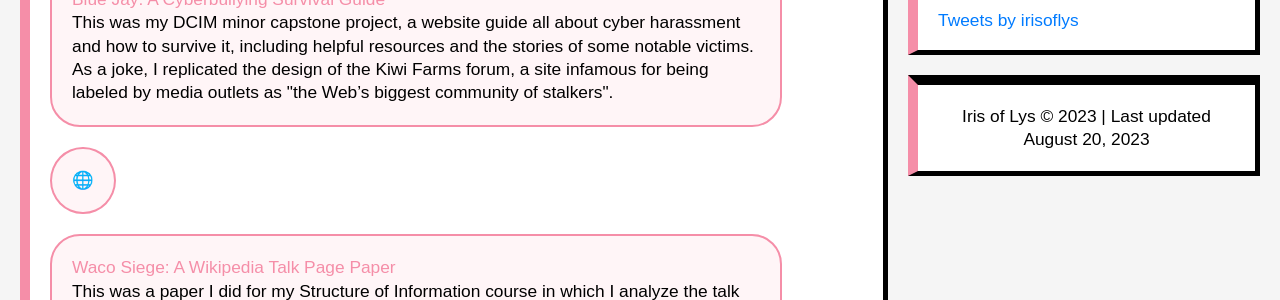
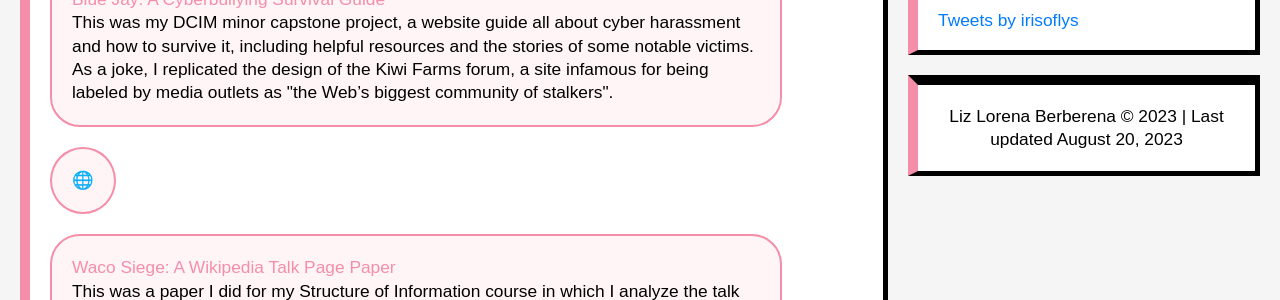
Before and after one commit to liz-lorena/pink-box, a Jekyll site: the page built from index.html, in a window 1280 px wide. Shown: the part 477-777 px from the top of the page. Built offline with Jekyll 4.4.1, drawn with Linux system fonts in a browser that asks for light colours; nearby versions of some CDN libraries; the list of posts is cut into pages by our own code; comment, search, counter and statistics services are not loaded.

Commit message:
Update credits.html

```diff
--- a/_includes/credits.html
+++ b/_includes/credits.html
@@ -2,7 +2,7 @@
 
 
 <div id="credits">
-	<p style="text-align:center; line-height: 135%;">Iris of Lys © {{ site.time | date: '%Y' }} | Last updated {{ site.time | date: '%B %d, %Y' }}
+	<p style="text-align:center; line-height: 135%;">Liz Lorena Berberena © {{ site.time | date: '%Y' }} | Last updated {{ site.time | date: '%B %d, %Y' }}
 	</p>
 </div>
 
```
